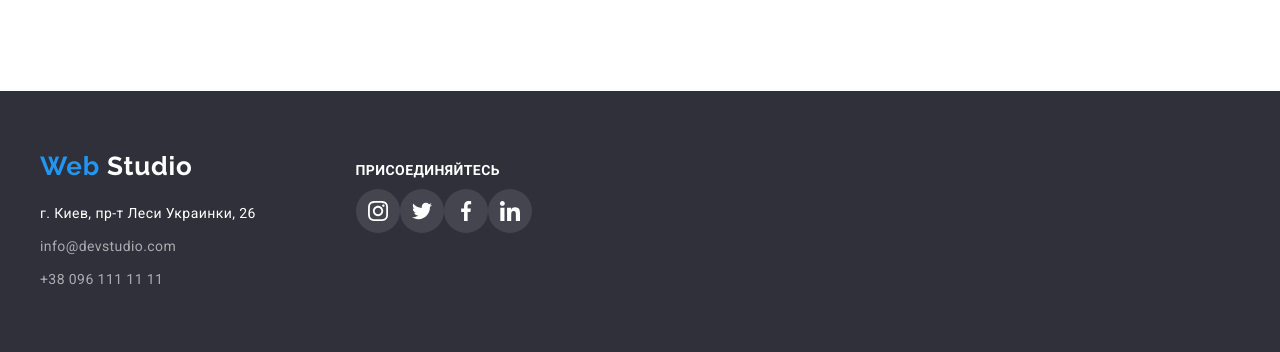
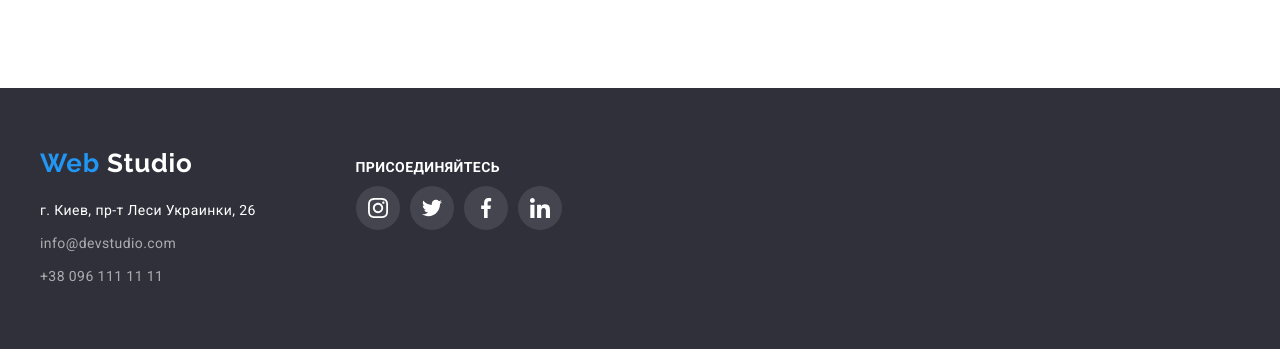
Before and after one commit to Mikhail84-hub/goit-markup-hw_04, a plain HTML site: page index.html in a window 1280 px wide. Shown: the part 2615-2967 px from the top of the page. Drawn offline with nearby package versions, Linux system fonts and the light colour scheme.

Commit message:
dz4 раб. над ошибками

```diff
--- a/css/style.css
+++ b/css/style.css
@@ -286,8 +286,8 @@ body {
   margin-bottom: 50px;
 }
 .heading-list {
-  padding-top: 94px;
-  padding-bottom: 50px;
+  padding-top: 47px;
+  padding-bottom: 94px;
 }
 .img {
   display: flex;
@@ -345,18 +345,22 @@ body {
   display: flex;
   align-items: center;
   justify-content: center;
+  border: 1px solid var(--icons-color);
+  width: 170px;
+  height: 92px;
+  border-radius: 4px;
 }
-.clients-item {
+.clients-list-link:hover,
+.clients-list-link:focus {
+  border: 1px solid var(--accent-color);
+  outline: none;
+}
+/* .clients-item {
   display: flex;
   align-items: center;
   justify-content: center;
   /* box-sizing: border-box; */
-  border: 1px solid var(--icons-color);
-  width: 170px;
-  height: 92px;
 
-  border-radius: 4px;
-}
 .clients-icon-logo {
   width: 106px;
   height: 60px;
@@ -465,8 +469,8 @@ body {
   color: rgba(255, 255, 255, 0.6);
   margin-bottom: 60px;
 }
-.footer-navigation:not(:last-child) {
-  margin-bottom: 9px;
+.social-networks:not(:last-child) {
+  margin-right: 10px;
 }
 .footer-container {
   display: flex;
@@ -487,8 +491,8 @@ body {
   display: flex;
   align-items: center;
   justify-content: space-between;
-  padding-top: 10px;
-  padding-bottom: 30px;
+  margin-top: 10px;
+  /* padding-bottom: 30px; */
 }
 
 .social-list-footer-icons {
--- a/index.html
+++ b/index.html
@@ -349,22 +349,22 @@
             <div class="connections-footer">
                 <h4 class="connections">присоединяйтесь</h4>
                 <ul class="social-list-footer">
-                    <li class=" list"><a href="" class="social-list-footer-icons link">
+                    <li class="social-networks list"><a href="" class="social-list-footer-icons link">
                         <svg class="color-icons-footer social-list-icon">
                             <use href="./images/svg-html/svg-heroes/symbol-defs.svg#icon-instagram-1"></use>
                         </svg>
                     </a></li>
-                    <li class=" list"><a href="" class="social-list-footer-icons link">
+                    <li class="social-networks list"><a href="" class="social-list-footer-icons link">
                         <svg class="color-icons-footer social-list-icon">
                             <use href="./images/svg-html/svg-heroes/symbol-defs.svg#icon-twitter-1"></use>
                         </svg>
                     </a></li>
-                    <li class=" list"><a href="" class="social-list-footer-icons link">
+                    <li class="social-networks list"><a href="" class="social-list-footer-icons link">
                         <svg class="color-icons-footer social-list-icon">
                             <use href="./images/svg-html/svg-heroes/symbol-defs.svg#icon-facebook-1"></use>
                         </svg>
                     </a></li>
-                    <li class=" list"><a href="" class="social-list-footer-icons link">
+                    <li class="social-networks list"><a href="" class="social-list-footer-icons link">
                         <svg class="color-icons-footer social-list-icon">
                             <use href="./images/svg-html/svg-heroes/symbol-defs.svg#icon-linkedin-1"></use>
                         </svg>
```
Also changed, not shown: portfolio.html (+4 -4 lines).
